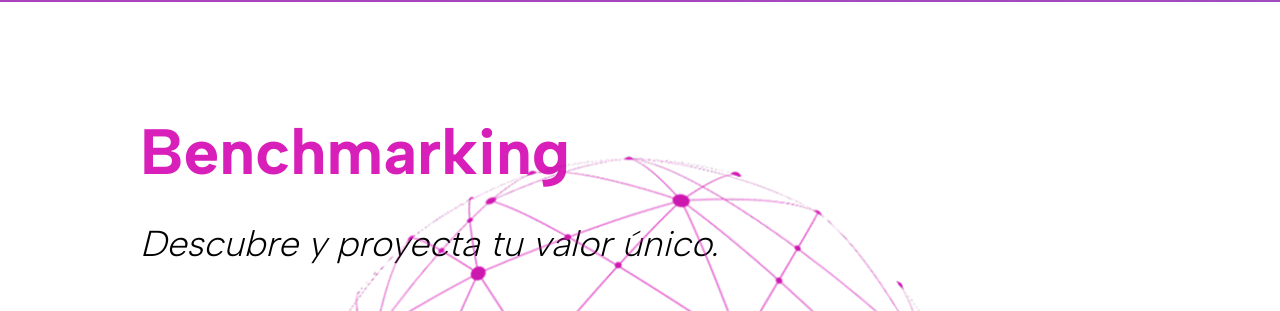
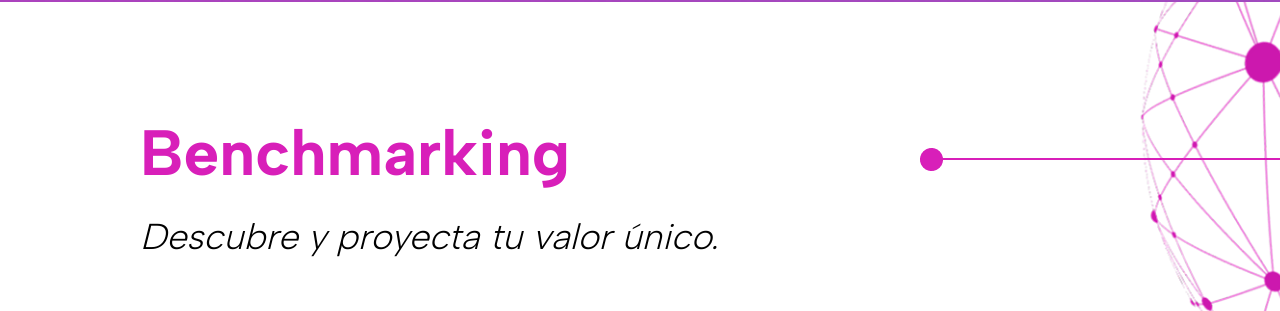
Before and after one commit to AdelantoRom/repoPrueba, a Next.js app in the folder repo-prueba/: page /benchmarking in a window 1280 px wide. Shown: the part 304-615 px from the top of the page. Built offline with nearby package versions, Linux system fonts and the light colour scheme.

Commit message:
Uni las tres imagenes

```diff
--- a/repo-prueba/src/app/benchmarking/SubNavBar.tsx
+++ b/repo-prueba/src/app/benchmarking/SubNavBar.tsx
@@ -10,7 +10,7 @@ export default function SubNavBar() {
   ];
 
   return (
-    <nav className="w-full bg-[#FDF4FB] mt-[160px] z-40 relative">
+    <nav className="w-full bg-[#FDF4FB] mt-[160px] z-40 relative  border-b border-black">
       <div className="flex ml-[65px] px-20 py-4  flex-wrap gap-x-52 gap-y-4">
         {items.map((label) => (
           <button
--- a/repo-prueba/src/app/benchmarking/page.tsx
+++ b/repo-prueba/src/app/benchmarking/page.tsx
@@ -13,33 +13,40 @@ export default function page() {
     <SubNavBar />
 
 <div className="flex flex-col ml-[140px] mt-[40px] pt-[100px] space-y-2">
-  <h2 className="font-bold text-[64px] leading-[120px] text-[#D81FB9]">Benchmarking</h2>
+  <div>
+    <h2 className="font-bold text-[64px] leading-[120px] text-[#D81FB9]">Benchmarking</h2>
   <p className="font-light italic text-[36px] leading-[48px] text-[#000000]">
     Descubre y proyecta tu valor único.
   </p>
 
+  </div>
+
+
 
 <div className="flex flex-wrap gap-8 mt-10">
+  <div className="relative w-full h-[800px]">
   <Image
     src="/Ellipse 1.png"
     alt="Ellipse"
-    width={300}
-    height={300}
-    className="object-contain"
+    width={23}
+    height={23}
+    className="object-contain absolute -mt-[161px] ml-[780px]"
   />
+</div>
+
   <Image
     src="/Line 7.png"
     alt="Line"
-    width={300}
-    height={300}
-    className="object-contain"
+    width={500}
+    height={2}
+    className="object-contain absolute -mt-[151px] ml-[800px]"
   />
   <Image
     src="/Image 6.png"
     alt="Image 6"
-    width={803}
-    height={803}
-    className="object-contain -mt-[520px]"
+    width={790}
+    height={790}
+    className="object-contain absolute -mt-[556px] ml-[860px]"
   />
 </div>
 
```
